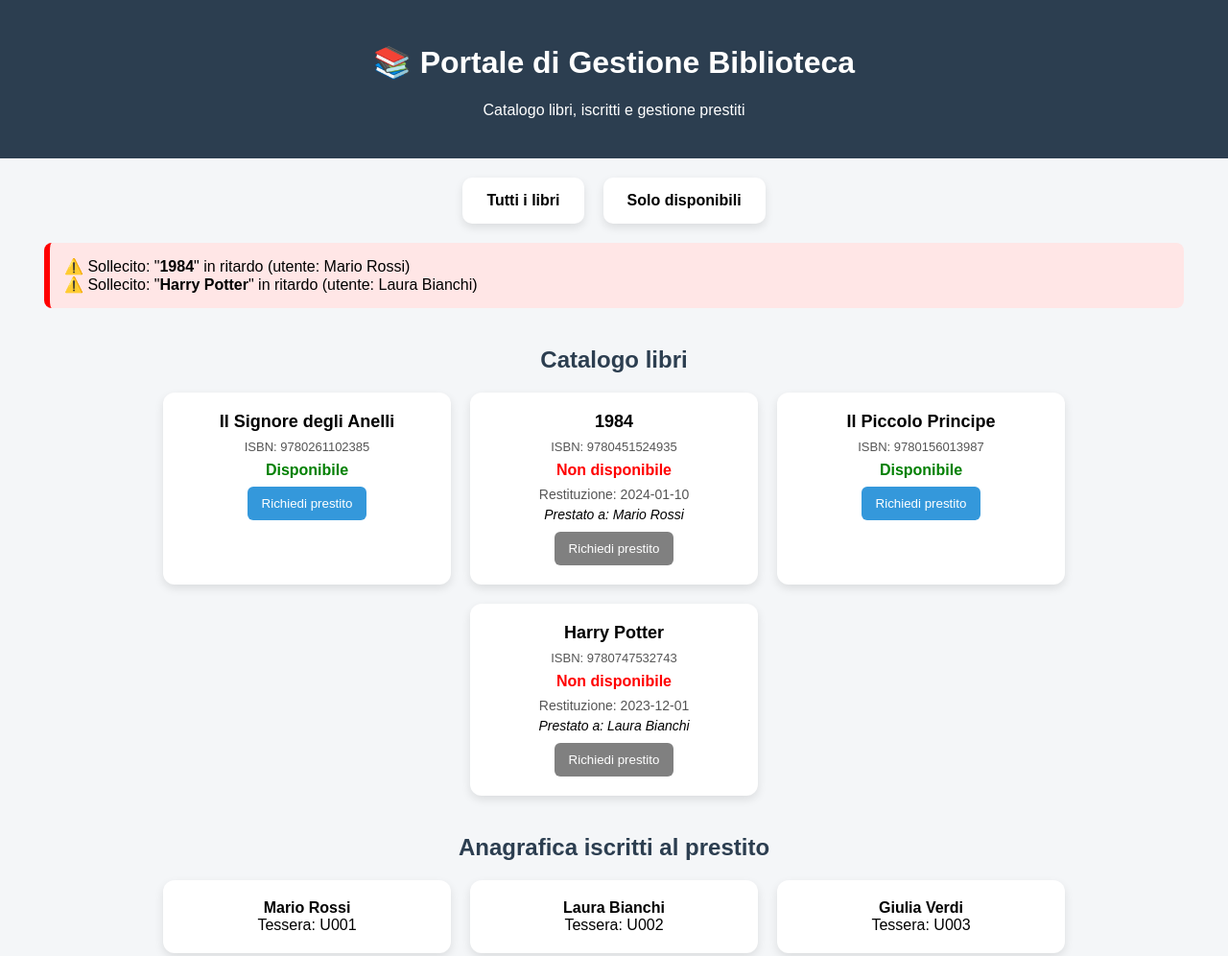
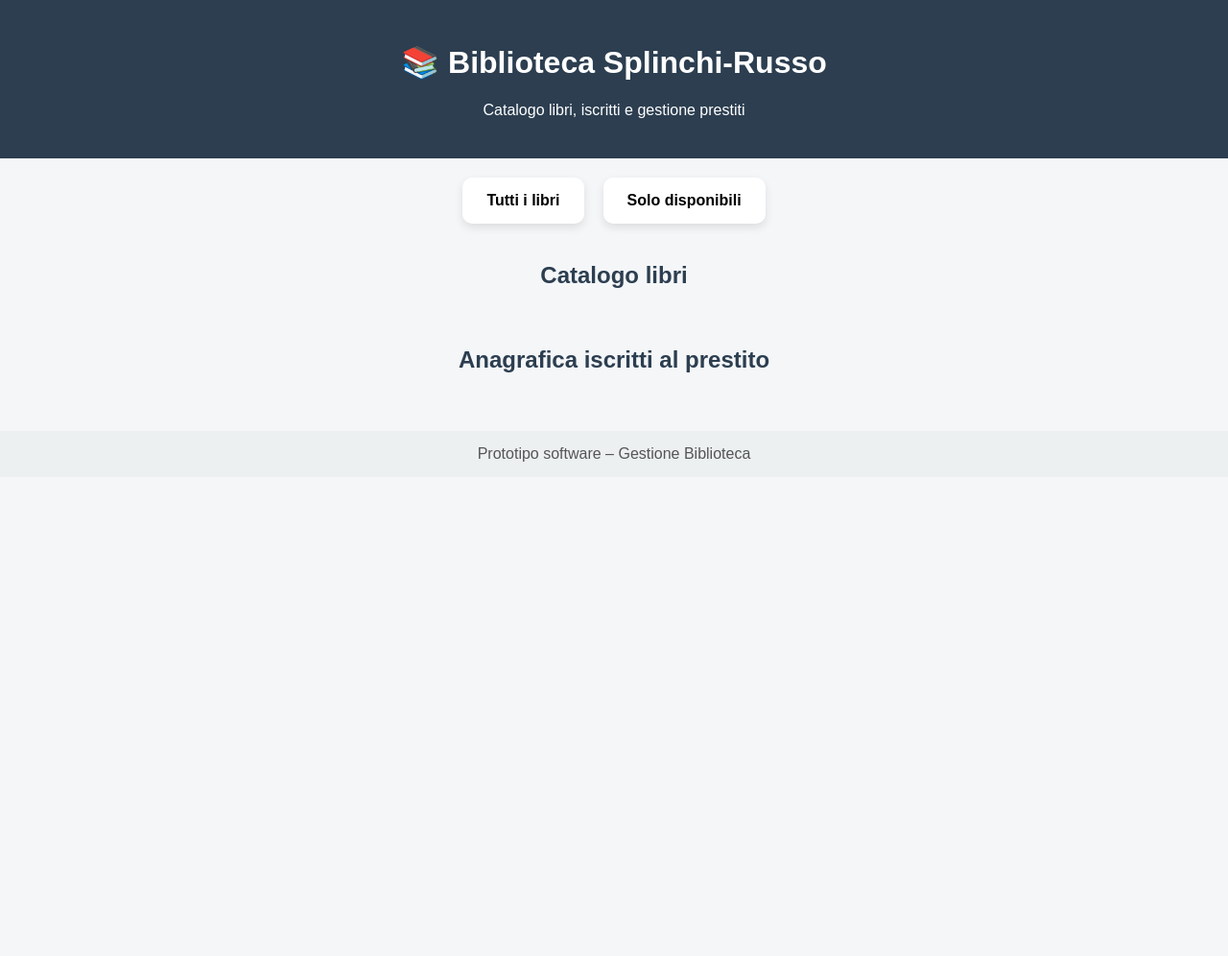
Before and after one commit to lorez45/lorez45.github.io, a plain HTML site: page Biblioteca.html in a window 1280 px wide. Shown: the top 996 px of the page at 96% size. After the commit the page ends 800 px from the top, so only its background shows below. Drawn offline with Linux system fonts and the light colour scheme.

Commit message:
Update Biblioteca.html

```diff
--- a/Biblioteca.html
+++ b/Biblioteca.html
@@ -127,17 +127,16 @@
 <body>
 
 <header>
-    <h1>📚 Portale di Gestione Biblioteca</h1>
+    <h1>📚 Biblioteca Splinchi-Russo </h1>
     <p>Catalogo libri, iscritti e gestione prestiti</p>
 </header>
 
-<!-- FILTRI -->
 <div class="filters">
     <div class="filter-box" onclick="mostraCatalogo('tutti')">Tutti i libri</div>
     <div class="filter-box" onclick="mostraCatalogo('disponibili')">Solo disponibili</div>
 </div>
 
-<!-- NOTIFICHE -->
+
 <div class="alert" id="notifiche"></div>
 
 <h2>Catalogo libri</h2>
@@ -152,16 +151,16 @@
 
 <script>
     const utenti = [
-        { nome: "Mario Rossi", tessera: "U001" },
-        { nome: "Laura Bianchi", tessera: "U002" },
+        { nome: "Emanuele Crippa", tessera: "U001" },
+        { nome: "Filippo Bilardo", tessera: "U002" },
         { nome: "Giulia Verdi", tessera: "U003" }
     ];
 
     const libri = [
         { titolo: "Il Signore degli Anelli", isbn: "9780261102385", disponibile: true, restituzione: null, prestatoA: null },
-        { titolo: "1984", isbn: "9780451524935", disponibile: false, restituzione: "2024-01-10", prestatoA: "Mario Rossi" },
+        { titolo: "1984", isbn: "9780451524935", disponibile: false, restituzione: "2026-02-13", prestatoA: "Emanuele Crippa" },
         { titolo: "Il Piccolo Principe", isbn: "9780156013987", disponibile: true, restituzione: null, prestatoA: null },
-        { titolo: "Harry Potter", isbn: "9780747532743", disponibile: false, restituzione: "2023-12-01", prestatoA: "Laura Bianchi" }
+        { titolo: "Harry Potter", isbn: "9780747532743", disponibile: false, restituzione: "2026-12-01", prestatoA: "Filippo Bilardo" }
     ];
 
     function mostraCatalogo(filtro = "tutti") {
@@ -180,8 +179,8 @@
                 <div class="status ${libro.disponibile ? 'available' : 'not-available'}">
                     ${libro.disponibile ? 'Disponibile' : 'Non disponibile'}
                 </div>
-                ${libro.restituzione ? `<div class="due-date">Restituzione: ${libro.restituzione}</div>` : ""}
-                ${libro.prestatoA ? `<div class="borrower">Prestato a: ${libro.prestatoA}</div>` : ""}
+                ${libro.restituzione ? <div class="due-date">Restituzione: ${libro.restituzione}</div> : ""}
+                ${libro.prestatoA ? <div class="borrower">Prestato a: ${libro.prestatoA}</div> : ""}
             `;
 
             const btn = document.createElement("button");
```
